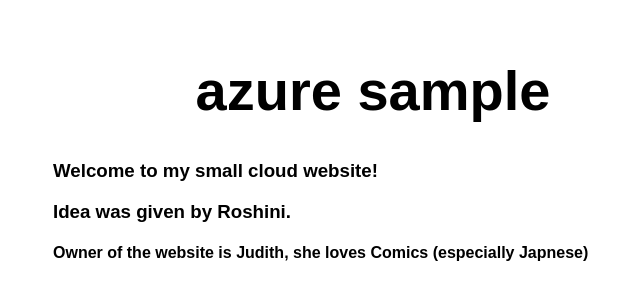
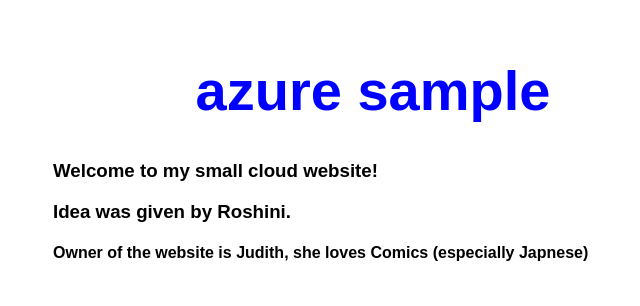
Before and after one commit to JudithRency/cloud-static-web-app, a website: page src/index.html in a window 1280 px wide. Shown: the whole page, without its empty margins (267-907 px from the left). Drawn offline with Linux system fonts and the light colour scheme.

Commit message:
Update styles.css

```diff
--- a/src/styles.css
+++ b/src/styles.css
@@ -18,5 +18,5 @@ main {
 main > h1 {
   text-align: center;
   font-size: 3.5em;
-  font-color: #0000ff;
+  color: #0000ff;
 }
```
